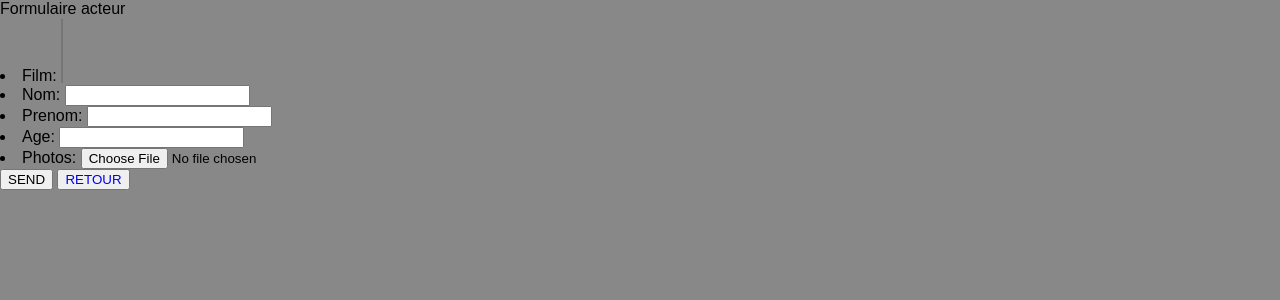
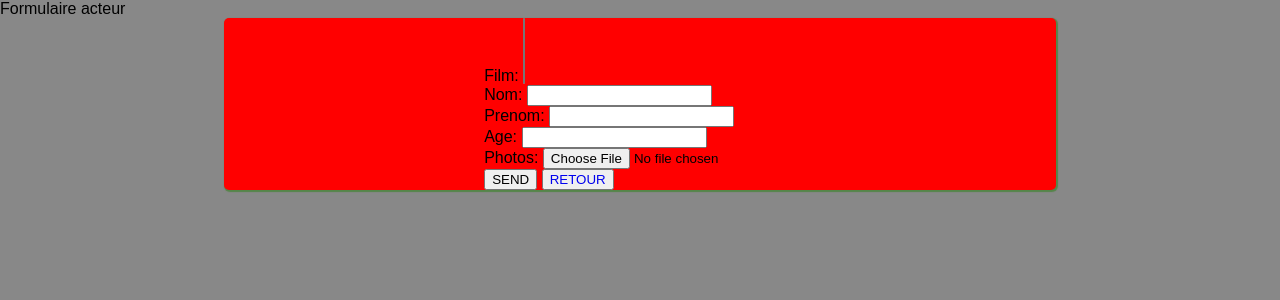
Before and after one commit to LAMINE-Lamine/SAE23, a Django app: page /acteur/formulaire_acteur in a window 1280 px wide. Shown: the part 120-420 px from the top of the page. Run offline with Django 4.2, Linux system fonts and the light colour scheme; data that the repository does not hold is empty.

Commit message:
version 2.4

```diff
--- a/sae23project/filmographie/static/style.css
+++ b/sae23project/filmographie/static/style.css
@@ -214,3 +214,19 @@ padding:1%;}
     margin: auto;
     list-style: none;
 }
+
+.formulaire_acteur{
+
+    background-color: red;
+    display: flex;
+    justify-content: center;
+    flex-direction: column;
+    align-items: center;
+    margin-top: 75px;
+    width: 65vw;
+    border-radius: 5px;
+    box-shadow: 1px 1px 1px 1px #558549;
+    font-size:80 %;
+    margin: auto;
+    list-style: none;
+}
--- a/sae23project/filmographie/templates/acteur/affiche_acteur.html
+++ b/sae23project/filmographie/templates/acteur/affiche_acteur.html
@@ -3,7 +3,7 @@
 Acteur
 {% endblock %}
 {% block content %}
-    <div class="info_acteur">
+    <div class="info_film">
         Nom de l'acteur: {{ acteur.nom}}<br>
          prenom  : {{ acteur.prenom}}<br>
 	    age de l'acteur: {{ acteur.age}}<br>
--- a/sae23project/filmographie/templates/acteur/formulaire_acteur.html
+++ b/sae23project/filmographie/templates/acteur/formulaire_acteur.html
@@ -5,6 +5,7 @@
 {% block content %}
     Formulaire acteur
     {% if id_acteur == None %}
+<article class="formulaire_acteur">
         <form method="post" action="/acteur/formulaire_acteur">
     {% else %}
         <form method="post" action="/updatetraitement-acteur/{{id_acteur}}/">
@@ -14,4 +15,5 @@
 
     <input class="submit-input" type="submit" value="SEND"/>
             <button><a href="/acteur/main_acteur">RETOUR</a></button>
+    </article>
 {% endblock %}
--- a/sae23project/filmographie/templates/acteur/main_acteur.html
+++ b/sae23project/filmographie/templates/acteur/main_acteur.html
@@ -7,9 +7,9 @@
 
         <h2 class="ajout"><a href="/acteur/formulaire_acteur">Ajouter un acteur</a></h2>
 {% for l in acteurs %}
-        <article class="nomD">Voici la liste des acteur  :
+        <article class="info_film">Voici la liste des acteur  :
 
-    <div class="bloc-info">
+
 
 
              <li> l'acteur aparait dans le film: '{{l.film}}' </li>
@@ -20,7 +20,7 @@
 
 
         <div class="separ-button"><button><a href="/update-acteur/{{l.id}}/">Modifier</a></button><button><a href="/delete-acteur/{{l.id}}/">Supp</a></button></div>
-        </div>
+
         </article>
         {% endfor %}
 
```
Also changed, not shown: sae23project/filmographie/templates/categorie/affiche_categorie.html (+22 -16 lines), sae23project/filmographie/templates/film/main_film.html (+4 -4 lines).
